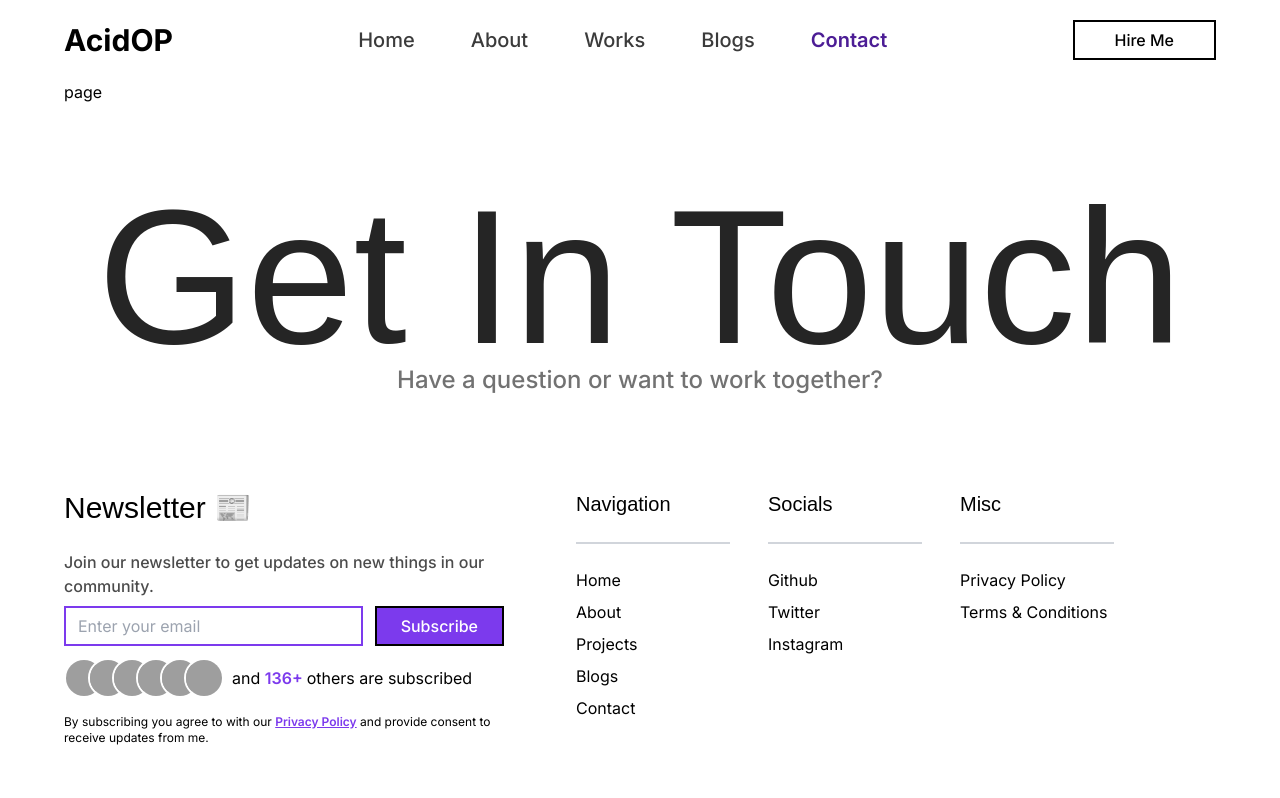
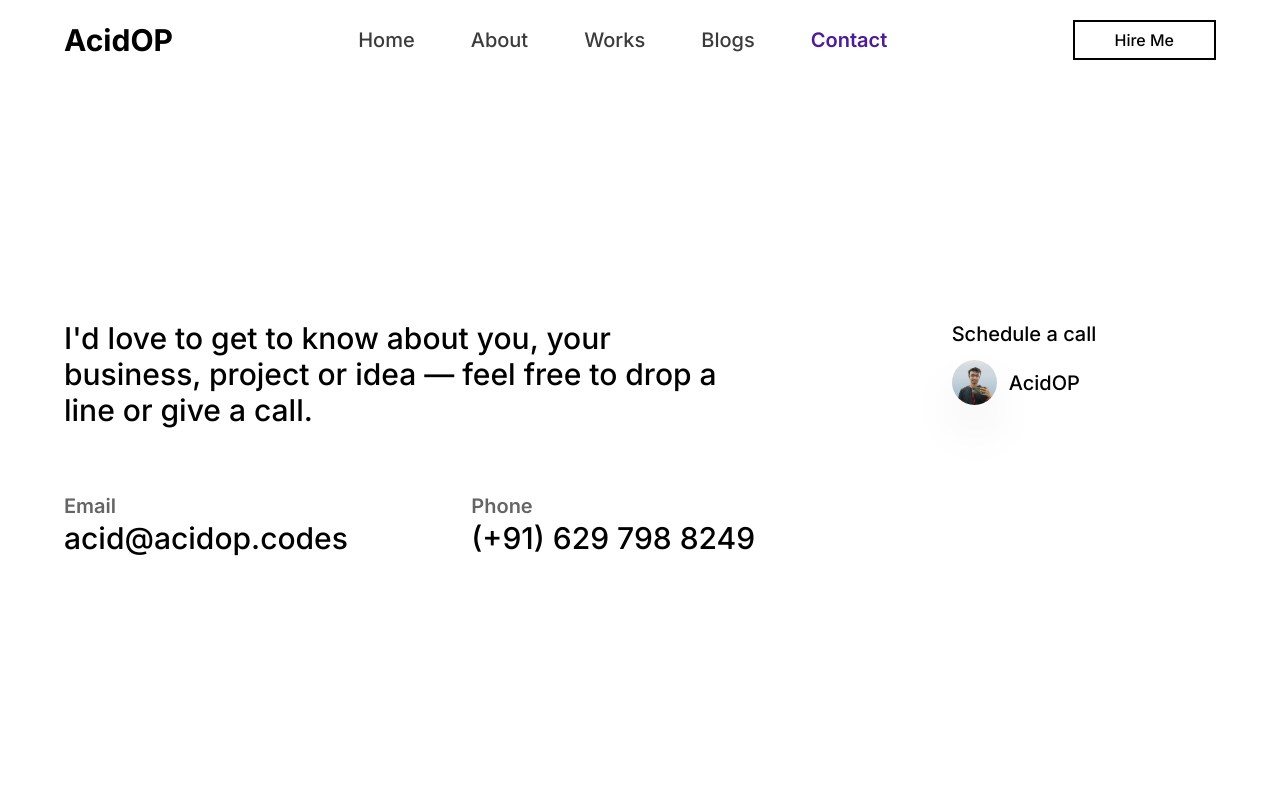
Before and after one commit to AcidOP/portfolio, a Next.js app: page /contact in a window 1280 px wide. Shown: the top 798 px of the page. Built offline with nearby package versions, Linux system fonts and the light colour scheme; grey boxes are pictures that could not be loaded; a web font is replaced by a local one.

Commit message:
fix: removed typeform

```diff
--- /dev/null
+++ b/src/app/contact/_components/calendly.tsx
@@ -0,0 +1,43 @@
+import { FC } from 'react';
+
+import Image from 'next/image';
+
+interface CalendlyProps {
+  url: string;
+  name: string;
+}
+
+export const revalidate = 0;
+
+const Calendly: FC<CalendlyProps> = ({ url, name }) => {
+  return (
+    <div className='flex w-1/3 flex-col items-center'>
+      <div className='hover:scale-105'>
+        <h1 className='w-min text-nowrap text-xl font-medium'>
+          Schedule a call
+        </h1>
+
+        <div className='flex items-center'>
+          <Image
+            src='/images/about-me-t.png'
+            alt='Calendly'
+            width={45}
+            height={45}
+            className='m-3 ml-0 rounded-full shadow-2xl'
+          />
+
+          <a
+            href={url}
+            target='_blank'
+            rel='noreferrer noopener'
+            className='w-min text-nowrap text-xl font-medium'
+          >
+            {name}
+          </a>
+        </div>
+      </div>
+    </div>
+  );
+};
+
+export default Calendly;
--- a/src/app/contact/page.tsx
+++ b/src/app/contact/page.tsx
@@ -1,7 +1,40 @@
-import React from 'react';
+import Calendly from './_components/calendly';
 
-const page = () => {
-  return <div>page</div>;
+import config from '@/data/config';
+
+const ContactPage = () => {
+  const { name } = config;
+
+  return (
+    <>
+      <section className='my-60 flex items-start justify-between'>
+        <div className='w-3/5 font-medium'>
+          <p className='text-3xl'>
+            I&apos;d love to get to know about you, your business, project
+            or idea — feel free to drop a line or give a call.
+          </p>
+
+          <div className='mt-16 flex justify-between'>
+            <div>
+              <h2 className='text-xl font-semibold opacity-60'>Email</h2>
+              <a href='mailto:acid@acidop.codes' className='text-3xl'>
+                acid@acidop.codes
+              </a>
+            </div>
+
+            <div>
+              <h2 className='text-xl font-semibold opacity-60'>Phone</h2>
+              <a href='tel:+916297988249' className='text-3xl'>
+                (+91) 629 798 8249
+              </a>
+            </div>
+          </div>
+        </div>
+
+        <Calendly name={name} url='https://calendly.com/acidop/30min' />
+      </section>
+    </>
+  );
 };
 
-export default page;
+export default ContactPage;
--- a/src/components/testimonials.tsx
+++ b/src/components/testimonials.tsx
@@ -22,7 +22,7 @@ const Testimonials: FC = () => {
         {config.testimonials.map(testimonial => (
           <div
             key={testimonial.title}
-            className='sticky top-[5rem] flex flex-col gap-y-6 overflow-hidden rounded-lg bg-violet-700 p-6 lg:p-10 2xl:gap-y-10'
+            className='sticky top-[5rem] flex flex-col gap-y-6 overflow-hidden rounded-lg border-2 border-black bg-violet-600 p-6 lg:p-10 2xl:gap-y-10'
           >
             <p
               className={cn(
@@ -49,7 +49,7 @@ const Testimonials: FC = () => {
               />
 
               <div>
-                <h3 className='text-xl font-medium text-white opacity-80 lg:text-2xl'>
+                <h3 className='text-xl font-medium text-white lg:text-2xl'>
                   {testimonial.name}
                 </h3>
                 <p
@@ -63,7 +63,7 @@ const Testimonials: FC = () => {
               </div>
             </div>
 
-            <div className='absolute right-0 h-[500px] w-[500px] translate-x-1/3 rounded-full bg-violet-300 opacity-10' />
+            <div className='absolute right-0 h-[500px] w-[500px] translate-x-1/3 rounded-full bg-violet-300 opacity-20' />
           </div>
         ))}
       </div>
```
Also changed, not shown: public/images/about-me-t.png (added), 1 other file (tests, documents, lock files or other folders).
